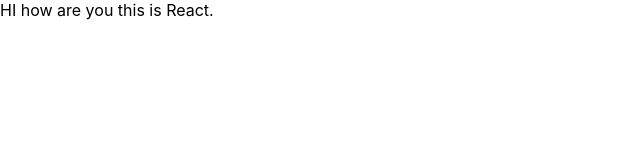
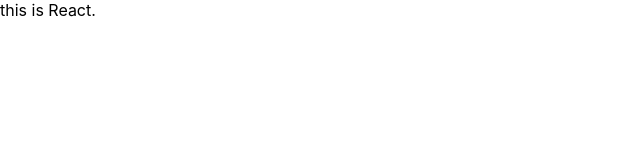
Before and after one commit to Subsono1/movies-react, a React (Create React App) app: page / in a window 1280 px wide. Shown: the top 160 px of the page, without its empty margins (0-640 px from the left). Built offline with nearby package versions, Linux system fonts and the light colour scheme.

Commit message:
changed test fonts

```diff
--- a/src/components/App.js
+++ b/src/components/App.js
@@ -2,7 +2,7 @@
 import React from "react";
 
 function App() {
-  return <div>HI how are you this is React.</div>;
+  return <div>this is React.</div>;
 }
 
 export default App;
```
